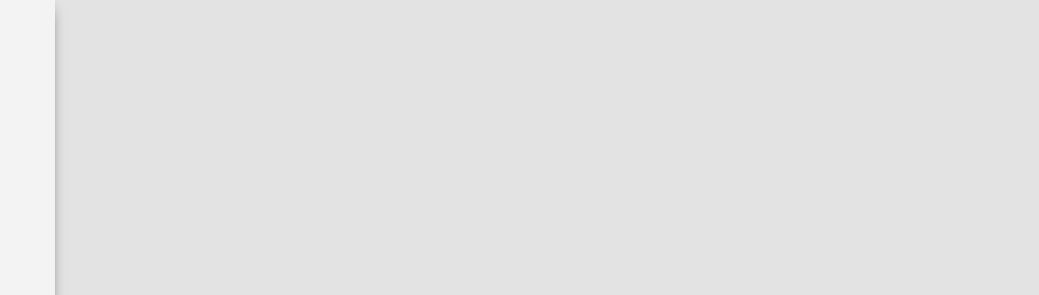
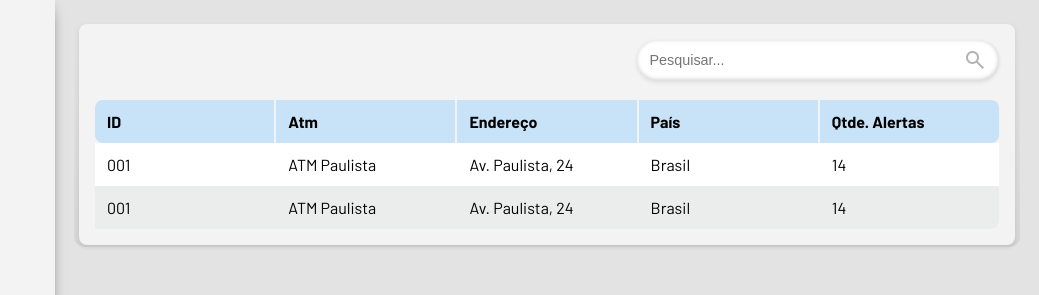
Before and after one commit to Black-Screenn/Black-Screen, a website: page web-data-viz/public/dashboard/atm.html in a window 1280 px wide. Shown: the top 295 px of the page, 241-1280 px from the left. Drawn offline with nearby package versions, Linux system fonts and the light colour scheme.

Commit message:
Iniciando layout dashboar de ATMs

```diff
--- /dev/null
+++ b/web-data-viz/public/css/dashboardAtm.css
@@ -0,0 +1,99 @@
+.content{
+    flex-direction: column;
+    padding: 24px;
+}
+
+.content .listaAtm{
+    background: rgb(243, 243, 243);
+    border-radius: 8px;
+    padding: 16px;
+    box-shadow: 0 2px 4px rgba(0, 0, 0, 0.1);
+    margin: 0;
+    height: fit-content;
+    position: relative;
+    box-sizing: border-box;
+    display: flex;
+    flex-direction: column;
+}
+
+.content .listaAtm::after {
+    content: '';
+    width: 101%;
+    height: 102%;
+    position: absolute;
+    top: -1.25%;
+    left: -0.5%;
+    border-radius: 10px;
+    background: linear-gradient(0deg, #b8b8b8, #ffffff);
+    opacity: 0.5;
+    z-index: -1;
+}
+.content .listaAtm .header{
+    display: flex;
+    width: 100%;
+    justify-content: flex-end;
+    align-items: center;
+    margin-bottom: 20px;
+}
+.content .listaAtm .header .pesquisa{
+    display: flex;
+    align-items: center;
+    justify-content: center;
+    position: relative;
+    flex: 0.4;
+    min-width: 240px;
+}
+.content .listaAtm .header .pesquisa span{
+    position: absolute;
+    right: 12px;
+    color: rgba(0, 0, 0, 0.3);
+}
+.content .listaAtm .header .pesquisa input{
+    width: 100%;
+    font-size: 0.9em;
+    border-radius: 32px;
+    padding: 12px;
+    border: none;
+    box-shadow: inset -0.5px -0.5px 4px rgba(0, 0, 0, 0.2), inset 1px 1px 5px rgba(255, 255, 255, 0.5), 0 2px 4px rgba(0, 0, 0, 0.1);
+}
+.content .listaAtm .lista{
+    display: flex;
+    flex-direction: column;
+}
+.content .listaAtm .lista .lista-content{
+    overflow-y: auto;
+    max-height: 240px;
+    background-color: #FFF;
+    border-bottom-right-radius: 8px;
+    border-bottom-right-radius: 8px;
+}
+.content .listaAtm .lista .lista-header,
+.content .listaAtm .lista .lista-content .lista-item{
+    display: flex;
+    width: 100%;
+    justify-content: space-between;
+    border-radius: 8px;
+    gap: 2px;
+    overflow: hidden;
+}
+.content .listaAtm .lista .lista-header p{
+    font-weight: bold;
+    background-color: #c8e2f7;
+}
+.content .listaAtm .lista .lista-header p,
+.content .listaAtm .lista .lista-content .lista-item p{
+    width: 100%;
+    display: flex;
+    align-items: center;
+    padding: 12px;
+    margin: 0;
+}
+.content .listaAtm .lista .lista-content .lista-item:nth-child(odd) {
+    background-color: #ffffff; /* Light gray for odd rows */
+    border-radius: 0px;
+}
+
+.content .listaAtm .lista .lista-content .lista-item:nth-child(even) {
+    border-radius: 0px;
+    background-color: #ebecec;
+}
--- a/web-data-viz/public/dashboard/atm.html
+++ b/web-data-viz/public/dashboard/atm.html
@@ -9,12 +9,13 @@
     <title>BlackScreen | ATMs</title>
 
     <link rel="stylesheet" href="./../css/dashboards.css">
+    <link rel="stylesheet" href="./../css/dashboardAtm.css">
     <link rel="stylesheet" href="./../css/estilo.css" />
     <script src="../js/sessao.js"></script>
     <script src="./../js/alerta.js"></script>
 
     <link rel="preconnect" href="https://fonts.gstatic.com">
-    <link rel="stylesheet" href="https://fonts.googleapis.com/css2?family=Material+Symbols+Outlined:opsz,wght,FILL,GRAD@20..48,100..700,0..1,-50..200&icon_names=account_circle,home,local_atm,notifications,search_insights" />
+    <link rel="stylesheet" href="https://fonts.googleapis.com/css2?family=Material+Symbols+Outlined:opsz,wght,FILL,GRAD@20..48,100..700,0..1,-50..200&icon_names=account_circle,home,local_atm,notifications,search,search_insights" />
     <link
         href="https://fonts.googleapis.com/css2?family=Exo+2:ital,wght@0,100;0,200;0,300;0,400;0,500;0,600;0,700;0,800;0,900;1,100;1,200;1,300;1,400;1,500;1,600;1,700;1,800;1,900&display=swap"
         rel="stylesheet">
@@ -97,7 +98,39 @@
 
 
 
-
+            <div class="listaAtm">
+                <div class="header">
+                    <div class="pesquisa">
+                        <input type="text" placeholder="Pesquisar...">
+                        <span class="material-symbols-outlined">search</span>
+                    </div>
+                </div>
+                <div class="lista">
+                    <div class="lista-header">
+                        <p class="id">ID</p>
+                        <p class="atm">Atm</p>
+                        <p class="address">Endereço</p>
+                        <p class="country">País</p>
+                        <p class="alertas">Qtde. Alertas</p>
+                    </div>
+                    <div class="lista-content">
+                        <div class="lista-item">
+                            <p class="id">001</p>
+                            <p class="atm">ATM Paulista</p>
+                            <p class="address">Av. Paulista, 24</p>
+                            <p class="country">Brasil</p>
+                            <p class="alertas">14</p>
+                        </div>
+                        <div class="lista-item">
+                            <p class="id">001</p>
+                            <p class="atm">ATM Paulista</p>
+                            <p class="address">Av. Paulista, 24</p>
+                            <p class="country">Brasil</p>
+                            <p class="alertas">14</p>
+                        </div>
+                    </div>
+                </div>
+            </div>
 
         </div>
     </div>
```
